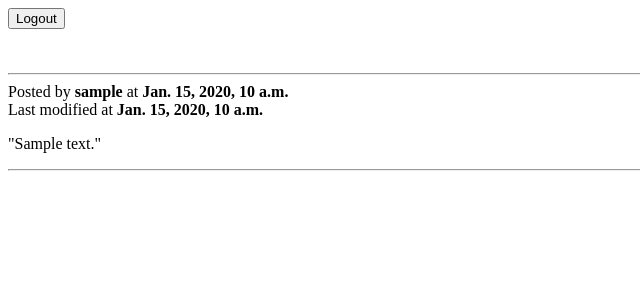
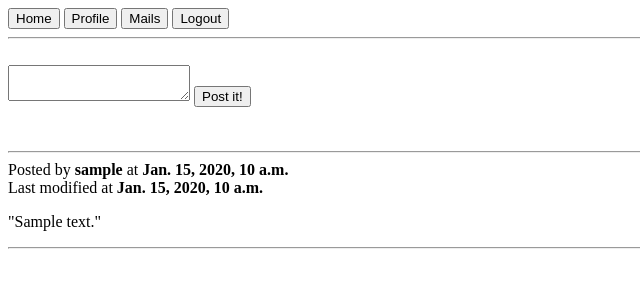
Before and after one commit to reeshabhranjan/InsecureApp, a Django app: page /dashboard/home/ in a window 1280 px wide. Shown: the top 300 px of the page, without its empty margins (0-640 px from the left). Run offline with Django 3.2, Linux system fonts and the light colour scheme; a user stored in the database is signed in; tables that the repository leaves empty hold one stand-in row (values such as "Sample post").

Commit message:
Improve UX.

```diff
--- a/InsecureApp/settings.py
+++ b/InsecureApp/settings.py
@@ -31,6 +31,7 @@ ALLOWED_HOSTS = []
 INSTALLED_APPS = [
     'accounts.apps.AccountsConfig',
     'dashboard.apps.DashboardConfig',
+    'crispy_forms',
 
     # DEFAULT
     'django.contrib.admin',
@@ -119,4 +120,5 @@ USE_TZ = True
 STATIC_URL = '/static/'
 
 LOGIN_REDIRECT_URL = 'home'
+LOGOUT_REDIRECT_URL = 'homepage'
 SESSION_COOKIE_HTTPONLY = False  # VERY VERY VERY UNSAFE!!!!
--- a/InsecureApp/urls.py
+++ b/InsecureApp/urls.py
@@ -18,6 +18,6 @@ from django.urls import path, include
 
 urlpatterns = [
     path('admin/', admin.site.urls),
-    path('accounts/', include('accounts.urls')),
+    path('', include('accounts.urls')),
     path('dashboard/', include('dashboard.urls')),
 ]
--- a/accounts/templates/base.html
+++ b/accounts/templates/base.html
@@ -5,6 +5,20 @@
     <title>{% block title %}{% endblock title %}</title>
 </head>
 <body>
+    {% if user.is_authenticated %}
+        <form method="post" action="{% url 'logout' %}">
+            {% csrf_token %}
+            <button type="button" onclick="location.href='{% url 'home' %}'">Home</button>
+            <button type="button" onclick="location.href='{% url 'profile' %}'">Profile</button>
+            <button type="button" onclick="location.href='{% url 'mails' %}'">Mails</button>
+            <button type="submit">Logout</button>
+        </form>
+    {% else %}
+        <button type="button" onclick="location.href='{% url 'login' %}'">Login</button>
+        <button type="button" onclick="location.href='{% url 'signup' %}'">Register</button>
+    {% endif %}
+    <hr>
+    <br>
 {% if messages %}
 <ul class="messages">
     {% for message in messages %}
--- a/accounts/templates/registration/login.html
+++ b/accounts/templates/registration/login.html
@@ -1,12 +1,12 @@
 {% extends 'base.html' %}
-
+{% load crispy_forms_tags %}
 {% block title %} Login {% endblock title %}
 
 {% block body %}
 <h2>Login form</h2>
 <form method="post" action="{% url 'login' %}">
     {% csrf_token %}
-    {{ form.as_p }}
+    {{ form|crispy}}
     <button type="submit">Login</button>
 </form>
 {% endblock body %}
--- a/accounts/templates/registration/signup.html
+++ b/accounts/templates/registration/signup.html
@@ -1,11 +1,11 @@
 {% extends 'base.html' %}
-
+{% load crispy_forms_tags %}
 {% block title %}Signup{% endblock title %}
 
 {% block body %}
     <form method="post" action="{% url 'signup' %}">
     {% csrf_token %}
-    {{ form.as_p }}
+    {{ form|crispy }}
     <button type="submit">Signup</button>
     </form>
 {% endblock body %}
--- a/accounts/urls.py
+++ b/accounts/urls.py
@@ -7,5 +7,6 @@ from accounts import views
 urlpatterns = [
     path('login/', auth_views.LoginView.as_view(), name='login'),
     path('logout/', auth_views.LogoutView.as_view(), name='logout'),
-    path('signup/', views.signup, name='signup')
+    path('signup/', views.signup, name='signup'),
+    path('', views.homepage, name='homepage'),
 ]
--- a/accounts/views.py
+++ b/accounts/views.py
@@ -13,3 +13,7 @@ def signup(request):
     else:
         form = UserCreationForm()
     return render(request, 'registration/signup.html', context={'form': form})
+
+
+def homepage(request):
+    return render(request, 'registration/homepage.html')
--- a/dashboard/templates/dashboard/home.html
+++ b/dashboard/templates/dashboard/home.html
@@ -2,9 +2,11 @@
 
 {% block title %}{{ request.user.username }}{% endblock title %}
 {% block body %}
-    <form method="post" action="{% url 'logout' %}">
+    <form method="post" action="{% url 'home' %}">
         {% csrf_token %}
-        <button type="submit">Logout</button>
+{#        <input type="text" name="post_content" style="height: 100px">#}
+        <textarea name="post_content"></textarea>
+        <button type="submit">Post it!</button>
     </form>
     <br><br>
     <hr>
--- a/dashboard/urls.py
+++ b/dashboard/urls.py
@@ -6,5 +6,6 @@ from dashboard import views
 urlpatterns = [
     path('home/', views.home, name='home'),
     path('profile/', views.profile, name='profile'),
-    path('mails/', views.mail, name='mails')
+    path('mails/', views.mail, name='mails'),
+    path('send_mail/', views.send_mail, name='send_mail'),
 ]
--- a/dashboard/views.py
+++ b/dashboard/views.py
@@ -1,13 +1,18 @@
+from django.contrib import messages
 from django.contrib.auth.decorators import login_required
-from django.shortcuts import render
+from django.contrib.auth.models import User
+from django.shortcuts import render, redirect
 import sqlite3
 # Create your views here.
-from dashboard.models import Post
+from dashboard.models import Post, Mail
 
 
 @login_required
 def home(request):
-    posts = Post.objects.all()
+    if request.method == 'POST':
+        post_content = request.POST.get("post_content", "")
+        Post.objects.create(body=post_content, user=request.user)
+    posts = Post.objects.all().order_by('-time_added')
     context = {
         'posts': posts,
     }
@@ -22,16 +27,30 @@ def profile(request):
 @login_required
 def mail(request):
     search_result = None
+    context = {}
     if request.method == 'POST':
         search_query = request.POST.get("search_query", "empty")
         conn = sqlite3.connect('db.sqlite3', uri=True)
         cursor = conn.cursor()
         # payload for SQLI is [ <secret-number>" or 1=1;-- ]
-        sql_query = f'select sender_id, receiver_id, message from dashboard_mail, dashboard_profile where dashboard_mail.receiver_id = dashboard_profile.user_id and dashboard_profile.secret = "{search_query}";'
-        print(sql_query)
+        sql_query = f'select distinct sender_id, receiver_id, message from dashboard_mail, dashboard_profile where dashboard_mail.receiver_id = dashboard_profile.user_id and dashboard_profile.secret = "{search_query}";'
+        context['search_query'] = search_query
         cursor.execute(sql_query)
         search_result = cursor.fetchall()
-        print(search_result)
 
-    context = {'search_result': search_result}
+    context['search_result'] = search_result
+    context['users'] = User.objects.exclude(username=request.user.username)
     return render(request, 'dashboard/mail.html', context=context)
+
+
+@login_required
+def send_mail(request):
+    if request.method == 'POST':
+        receiver_username = request.POST.get("receiver_username", "")
+        receiver = User.objects.get(username=receiver_username)
+        message = request.POST.get("message", "")
+        Mail.objects.create(sender=request.user,
+                            receiver=receiver,
+                            message=message)
+        messages.success(request, "Message sent!")
+        return redirect('mails')
```
Also changed, not shown: accounts/templates/registration/homepage.html (added, +8 -0 lines), dashboard/templates/dashboard/mail.html (+27 -1 lines).
